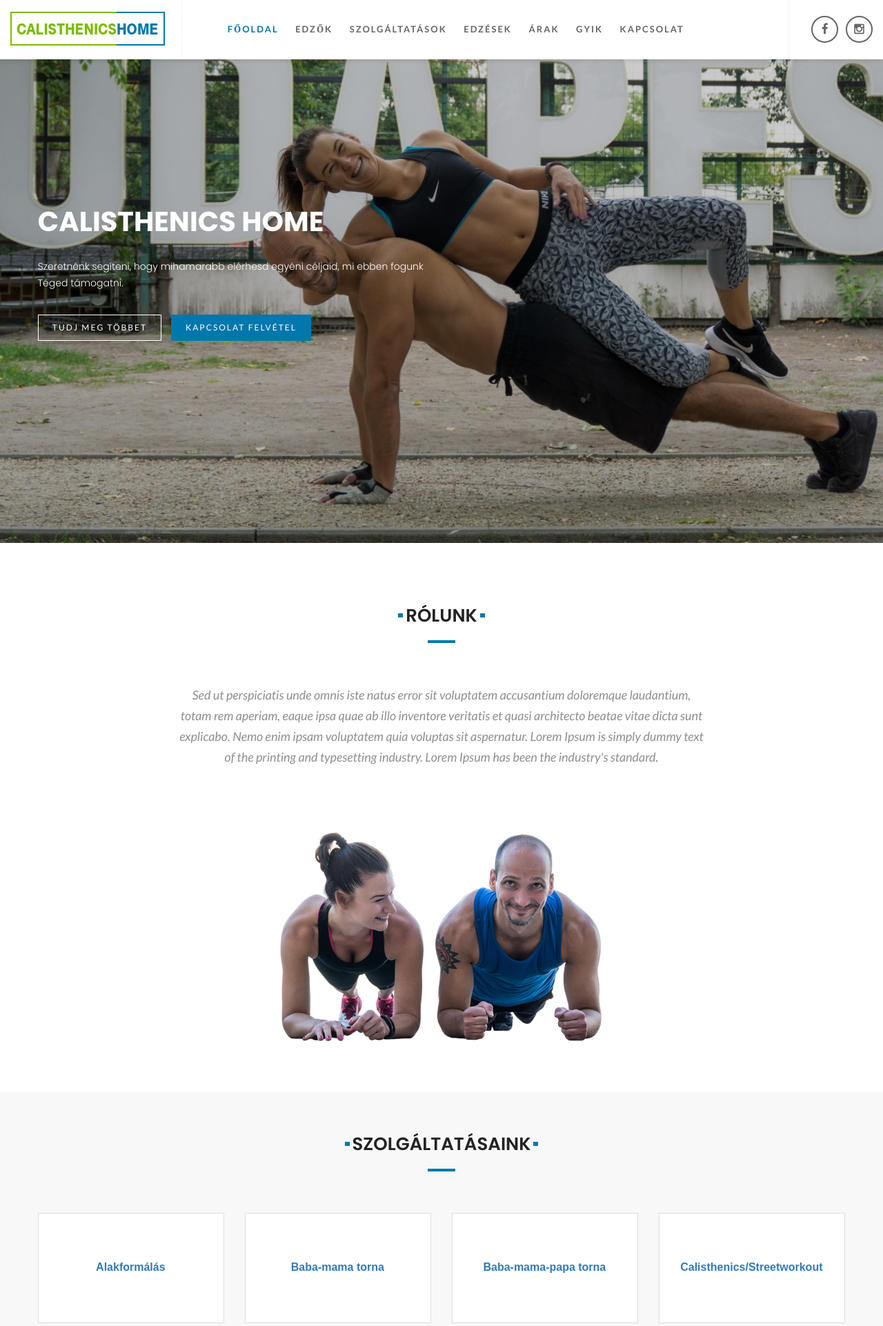
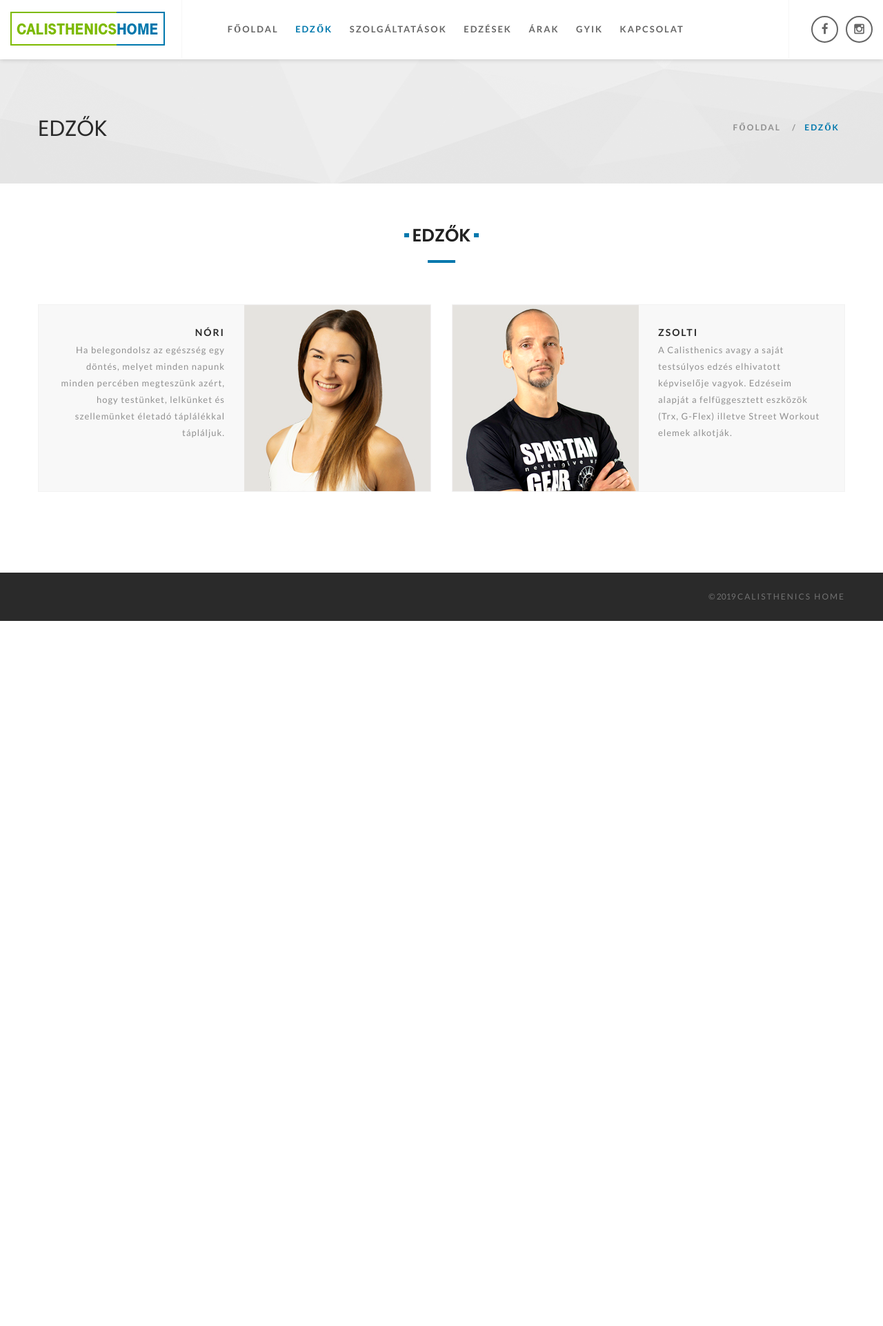
Before and after one commit to balint144/calisthenicshome, a PHP site: page /calisthenicshome/edzok/index.php in a window 1280 px wide. Shown: the top 1922 px of the page at 69% size. After the commit the page ends 900 px from the top, so only its background shows below. Run offline with PHP 8.4, Linux system fonts and the light colour scheme; some web fonts are replaced.

Commit message:
edzők menu and change request in főoldal

```diff
--- /dev/null
+++ b/edzok/edzokBody.php
@@ -0,0 +1,38 @@
+<section class="container padding-bottom-90 padding-top-60">
+    <!-- page heading small -->
+    <header class="page-heading small">
+        <div class="heading">
+            <h2 class="heading5 small-heading lime text-uppercase font-medium">Edzők</h2>
+        </div>
+    </header>
+    <div class="row">
+        <div class="col-xs-12 col-sm-6">
+            <!-- team box -->
+            <a href="#" class="team-box style2 right">
+                <div class="img-box">
+                    <img src="<?php echo $pageUrl; ?>images/Nori_2.jpg" alt="Nóri" class="img-responsive">
+                    <span class="over"></span>
+                    <span class="plus lightbox">+</span>
+                </div>
+                <div class="block">
+                    <h3 class="heading">Nóri</h3>
+                    <p>Ha belegondolsz az egészség egy döntés, melyet minden napunk minden percében megteszünk azért, hogy testünket, lelkünket és szellemünket életadó táplálékkal tápláljuk.</p>
+                </div>
+            </a>
+        </div>
+        <div class="col-xs-12 col-sm-6">
+            <!-- team box -->
+            <a href="#" class="team-box style2">
+                <div class="img-box">
+                    <img src="<?php echo $pageUrl; ?>images/Zsolti.jpg" alt="Zsolti" class="img-responsive">
+                    <span class="over"></span>
+                    <span class="plus lightbox">+</span>
+                </div>
+                <div class="block">
+                    <h3 class="heading">Zsolti</h3>
+                    <p>A Calisthenics avagy a saját testsúlyos edzés elhivatott képviselője vagyok. Edzéseim alapját a felfüggesztett eszközök (Trx, G-Flex) illetve Street Workout elemek alkotják.</p>
+                </div>
+            </a>
+        </div>
+    </div>
+</section>
--- /dev/null
+++ b/edzok/index.php
@@ -0,0 +1,29 @@
+<?php
+$_GET['menu'] = 'coaches';
+$_GET['title'] = 'Edzők';
+include('../config.php');
+include('../head.php');
+?>
+			<!-- contain main informative part of the site -->
+			<main id="main" role="main" style="margin-top:86px;">
+                <!-- page banner -->
+				<header class="page-banner small grey">
+					<div class="container">
+						<div class="row">
+							<div class="col-xs-12">
+								<div class="holder">
+									<h1 class="heading text-uppercase">Edzők</h1>
+								</div>
+								<ul class="breadcrumbs list-inline">
+									<li><a href="<?php echo $pageUrl; ?>">Főoldal</a></li>
+									<li class="active"><a href="#">Edzők</a></li>
+								</ul>
+							</div>
+						</div>
+					</div>
+				</header>
+                <?php include('edzokBody.php') ?>
+			</main>
+<?php
+include('../footer.php');
+?>
--- a/head.php
+++ b/head.php
@@ -42,7 +42,7 @@
 								<div class="nav-holder">
 									<ul class="list-inline nav-top">
                                         <li class="<?php echo ($_GET['menu'] == 'home' ? 'active' : '') ?>"><a href="<?php echo $pageUrl; ?>">Főoldal</a></li>
-                                        <li><a href="portfolio.html">Edzők</a></li>
+                                        <li class="<?php echo ($_GET['menu'] == 'coaches' ? 'active' : '') ?>"><a href="<?php echo $pageUrl; ?>edzok">Edzők</a></li>
 										<li class="<?php echo ($_GET['menu'] == 'services' ? 'active' : '') ?>"><a href="<?php echo $pageUrl; ?>szolgaltatasok">Szolgáltatások</a></li>
 										<li><a href="features.html">Edzések</a></li>
 										<li class="<?php echo ($_GET['menu'] == 'prices' ? 'active' : '') ?>"><a href="<?php echo $pageUrl; ?>arak">Árak</a></li>
--- a/index.php
+++ b/index.php
@@ -26,7 +26,7 @@ include('head.php');
 										<div class="row">
 											<div class="col-xs-12 col-sm-10 col-md-8 col-lg-6">
 												<h1>CALISTHENICS HOME</h1>
-												<p>Szeretnénk segíteni, hogy mihamarabb elérhesd egyéni céljaid, mi ebben fogunk Téged támogatni.</p>
+												<p>Egy modern, minőségi személyi edző stúdió Budapest II. kerületében, ahol privát órákon, páros és kiscsoportos edzéseken várunk.</p>
 												<a href="<?php echo $pageUrl; ?>szolgaltatasok" class="btn btn-f-default">Tudj meg többet</a>
 												<a href="<?php echo $pageUrl; ?>kapcsolat" class="btn btn-f-info">Kapcsolat felvétel</a>
 											</div>
@@ -50,7 +50,11 @@ include('head.php');
                     </header>
                     <!-- box -->
                     <div class="box">
-                        <p>Sed ut perspiciatis unde omnis iste natus error sit voluptatem accusantium doloremque laudantium, totam rem aperiam, eaque ipsa quae ab illo inventore veritatis et quasi architecto beatae vitae dicta sunt explicabo. Nemo enim ipsam voluptatem quia voluptas sit aspernatur. Lorem Ipsum is simply dummy text of the printing and typesetting industry. Lorem Ipsum has been the industry's standard.</p>
+                        <p>	A Calisthenics Home Nádas Nóri és Szilágyi Zsolt személyi edző stúdiója Budapest csodálatos II. kerületében, Szemlőhegyen.<br>
+							Várunk privát órákon, páros személyi edzéseken és kiscsoportos edzéseken ahol a legjobb minőségre törekszünk szakmailag, szolgáltatásaink során, környezeteti feltételek és sportszerek tekintetében is.<br>
+							Mindkettőnknek más az irányvonala, érdeklődése, így nagyon jól kiegészítjük egymást és a sok éves tapasztalatunknak, folyamatos továbbképzéseinknek köszönhetően nagyon sok területen tudunk segíteni a mozgás, életmód, fitness, egészségfejlesztés területén.<br>
+							Szeretettel várunk!
+						</p>
                     </div>
                     <img src="<?php echo $pageUrl; ?>images/DSC01695.png" alt="image description" class="img-responsive fadeInUp animated" data-animate="fadeInUp" data-delay="200">
                 </section>
@@ -58,7 +62,7 @@ include('head.php');
                     <!-- page heading -->
                     <header class="page-heading small">
                         <div class="heading">
-                            <h2 class="heading5 small-heading lime text-uppercase font-medium">SZOLGÁLTATÁSAINK</h2>
+                            <h2 class="heading5 small-heading lime text-uppercase font-medium">Edzések</h2>
                         </div>
                     </header>
                     <div class="container">
@@ -202,44 +206,7 @@ include('head.php');
 						</div> -->
 					</div>
                 </section>
-                <section class="container padding-bottom-90 padding-top-60">
-                    <!-- page heading small -->
-                    <header class="page-heading small">
-                        <div class="heading">
-                            <h2 class="heading5 small-heading lime text-uppercase font-medium">Edzők</h2>
-                        </div>
-                    </header>
-					<div class="row">
-						<div class="col-xs-12 col-sm-6">
-							<!-- team box -->
-							<a href="#" class="team-box style2 right">
-								<div class="img-box">
-									<img src="<?php echo $pageUrl; ?>images/Nori_2.jpg" alt="Nóri" class="img-responsive">
-                                    <span class="over"></span>
-                                    <span class="plus lightbox">+</span>
-                                </div>
-								<div class="block">
-									<h3 class="heading">Nóri</h3>
-									<p>Ha belegondolsz az egészség egy döntés, melyet minden napunk minden percében megteszünk azért, hogy testünket, lelkünket és szellemünket életadó táplálékkal tápláljuk.</p>
-								</div>
-                            </a>
-						</div>
-						<div class="col-xs-12 col-sm-6">
-							<!-- team box -->
-							<a href="#" class="team-box style2">
-								<div class="img-box">
-									<img src="<?php echo $pageUrl; ?>images/Zsolti.jpg" alt="Zsolti" class="img-responsive">
-                                    <span class="over"></span>
-                                    <span class="plus lightbox">+</span>
-                                </div>
-								<div class="block">
-									<h3 class="heading">Zsolti</h3>
-									<p>A Calisthenics avagy a saját testsúlyos edzés elhivatott képviselője vagyok. Edzéseim alapját a felfüggesztett eszközök (Trx, G-Flex) illetve Street Workout elemek alkotják.</p>
-								</div>
-                            </a>
-						</div>
-					</div>
-                </section>
+                <?php include('edzok/edzokBody.php') ?>
                 <!-- test section -->
 				<div class="testimon-section alt-version bg-grey">
 					<div class="container">
```
